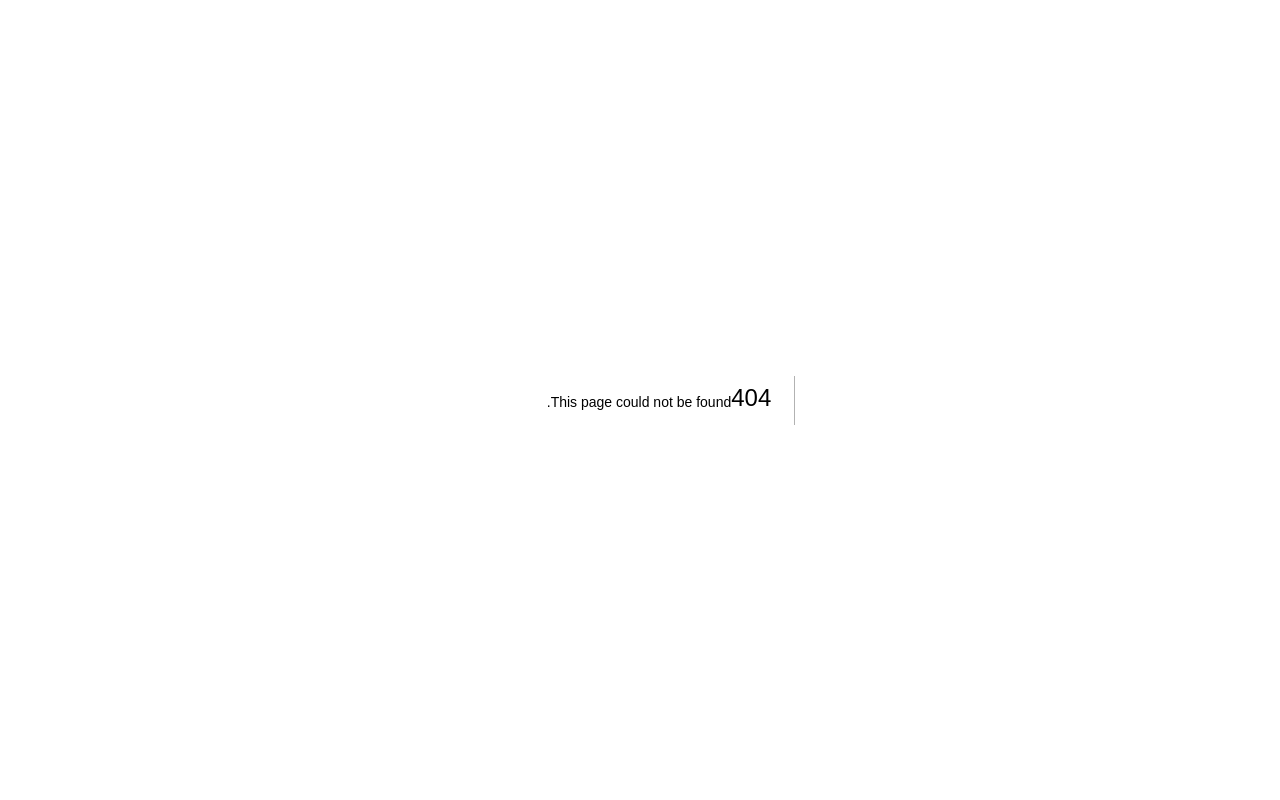
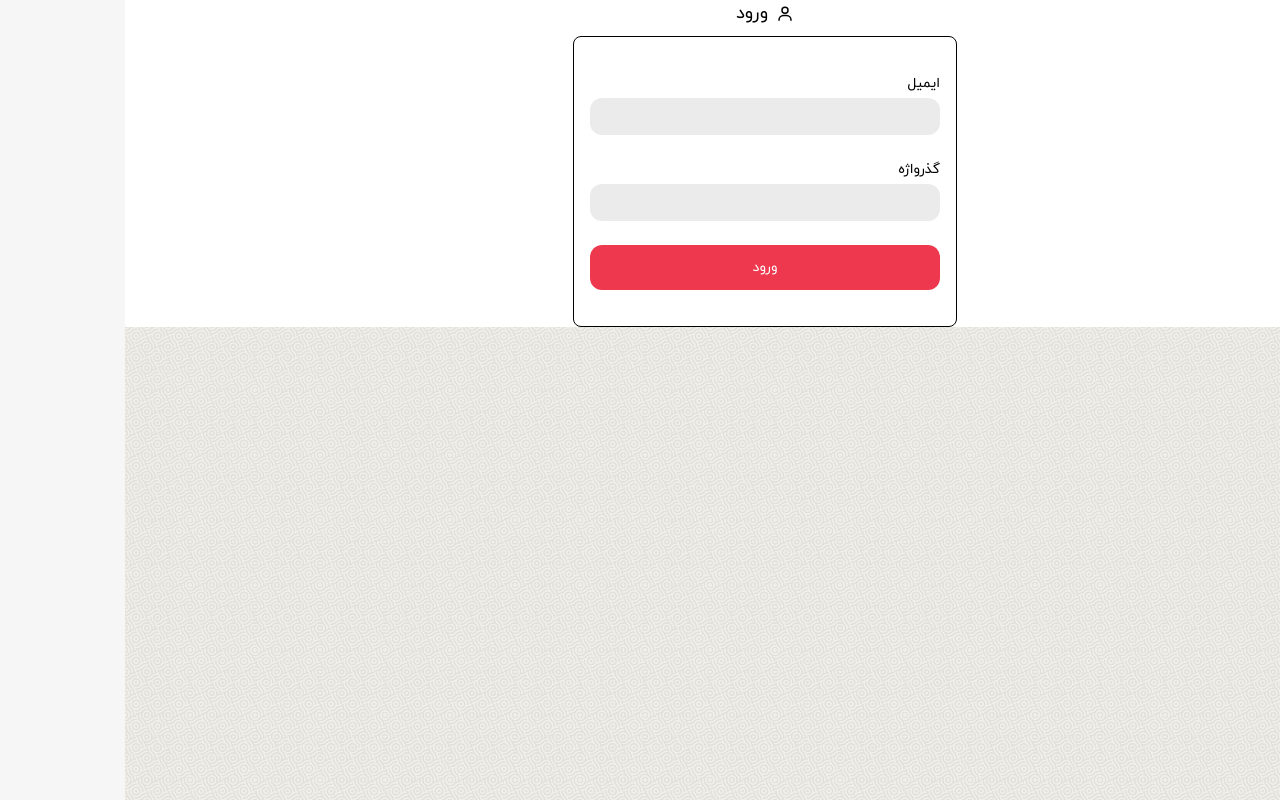
Before and after one commit to mohammadyousefi02/shopify, a Next.js app: page /admin in a window 1280 px wide. Before the commit this address had no page. Built offline with nearby package versions, Linux system fonts and the light colour scheme; a web font is replaced by a local one.

Commit message:
SOY-admin:feat(admin):create admin page

```diff
--- /dev/null
+++ b/pages/admin/index.tsx
@@ -0,0 +1,27 @@
+import { useRouter } from 'next/router'
+import React, { useEffect } from 'react'
+import useAuthUserToken from '../../hooks/useAuthUserToken'
+import jwtDecode from 'jwt-decode'
+import { IdecodedToken } from '../../interfaces/decodedTokenInterface'
+import AuthForm from '../../src/components/AuthForm'
+import AdminPanelLayout from '../../src/layouts/AdminPanelLayout'
+
+function Admin() {
+    const router = useRouter()
+    const [ token ] = useAuthUserToken()
+    useEffect(()=>{
+        if(token){
+            const decoded:IdecodedToken = jwtDecode(token)
+            if(!decoded.isAdmin) router.push('/')
+        }
+    },[])
+  return (
+    <div>
+        {!token ? <div className='flex justify-center items-center bg-white h-full'><AuthForm endpoint='admins'/></div> :
+            <AdminPanelLayout>hi</AdminPanelLayout>
+        }
+    </div>
+  )
+}
+
+export default Admin
```
